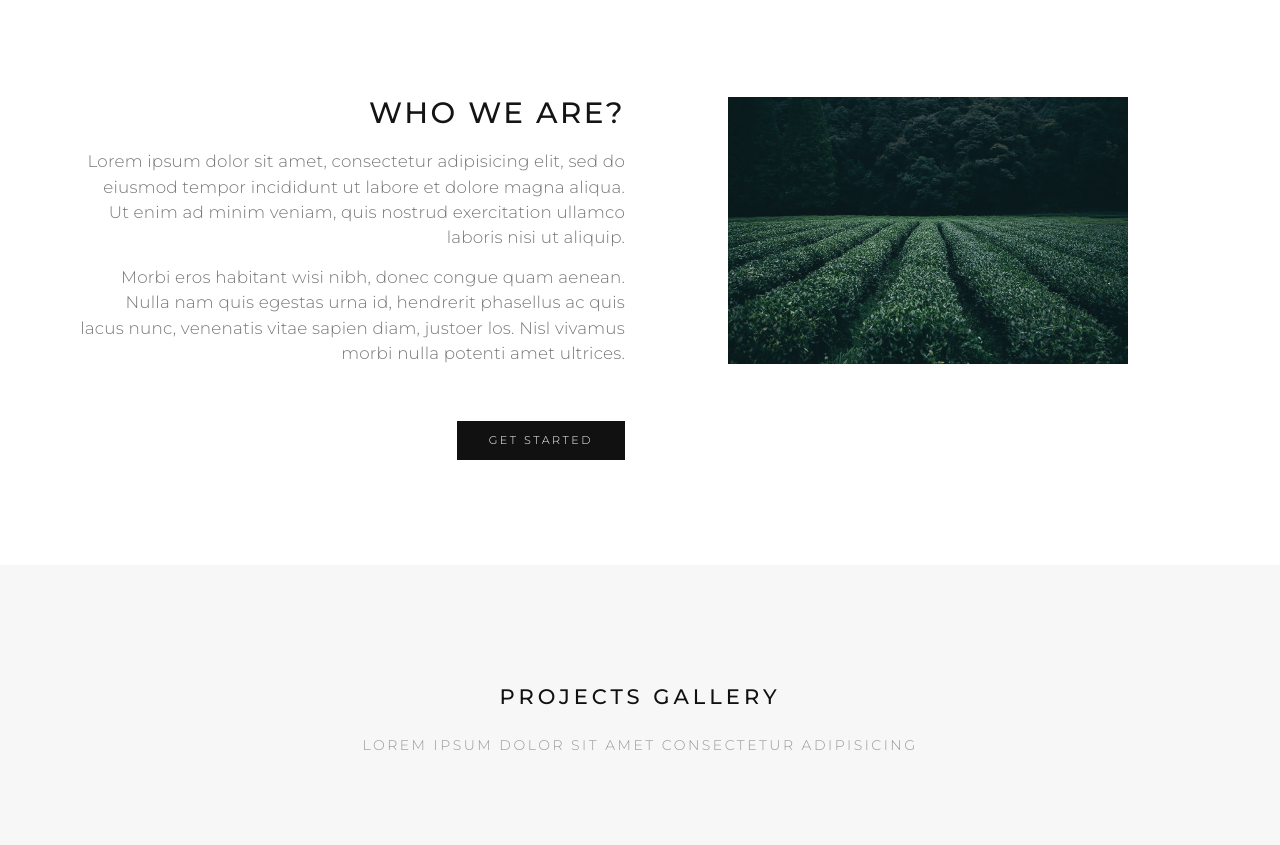
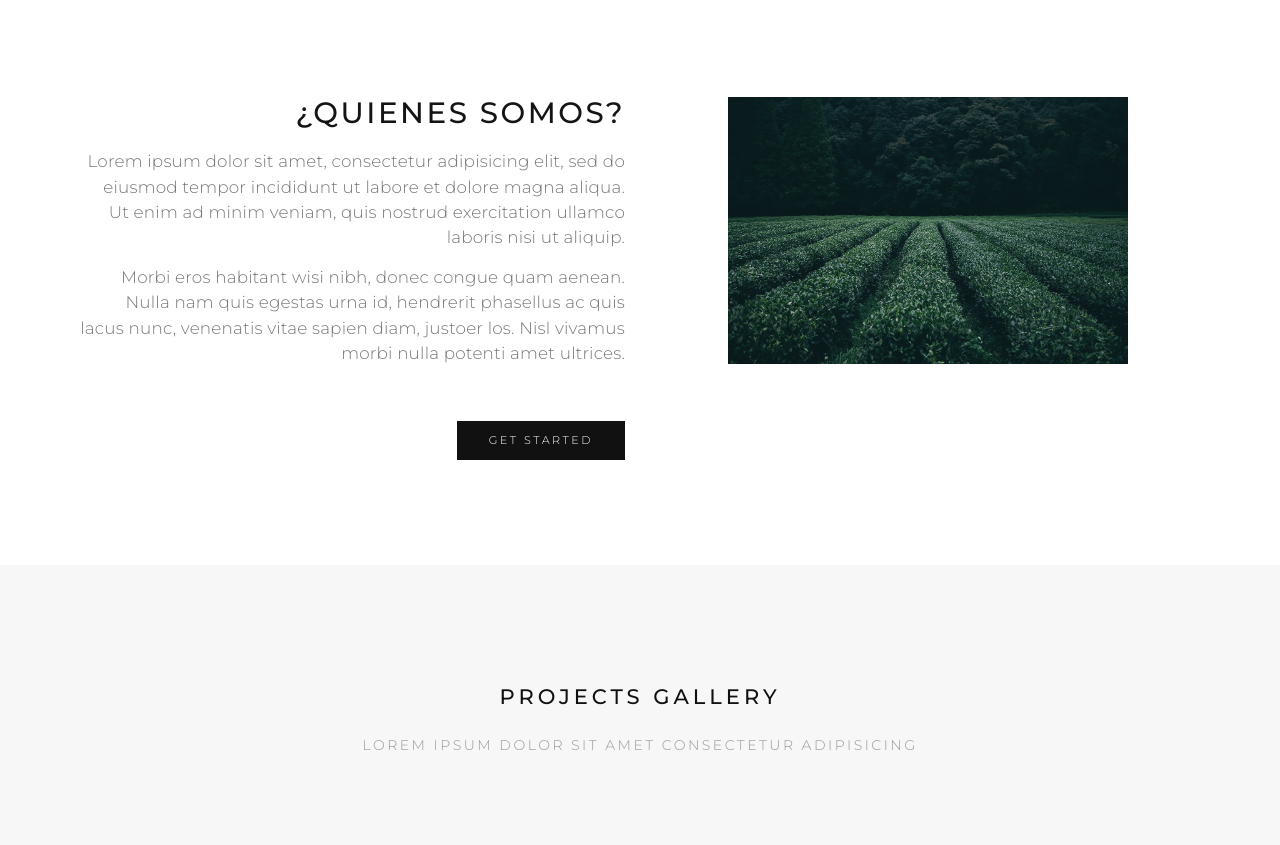
Before and after one commit to pablopando/actividad2, a plain HTML site: page index.html in a window 1280 px wide. Shown: the part 849-1694 px from the top of the page. Drawn offline with Linux system fonts and the light colour scheme; some packages are replaced by stand-ins of ours.

Commit message:
Modificamos titulo quienes somos

```diff
--- a/index.html
+++ b/index.html
@@ -127,7 +127,7 @@
 								<div class="sm-1-2">
 									<div class="wrap-col">
 										<div class="about-sum">
-											<h3>Who We Are?</h3>
+											<h3>¿Quienes somos?</h3>
 											<p>Lorem ipsum dolor sit amet, consectetur adipisicing elit, sed do eiusmod tempor incididunt ut labore et dolore magna aliqua. Ut enim ad minim veniam, quis nostrud exercitation ullamco laboris nisi ut aliquip.</p>
 											<p>Morbi eros habitant wisi nibh, donec congue quam aenean. Nulla nam quis egestas urna id, hendrerit phasellus ac quis lacus nunc, venenatis vitae sapien diam, justoer los. Nisl vivamus morbi nulla potenti amet ultrices.</p>
 											<a class="button button-skin">Get Started</a>
```
